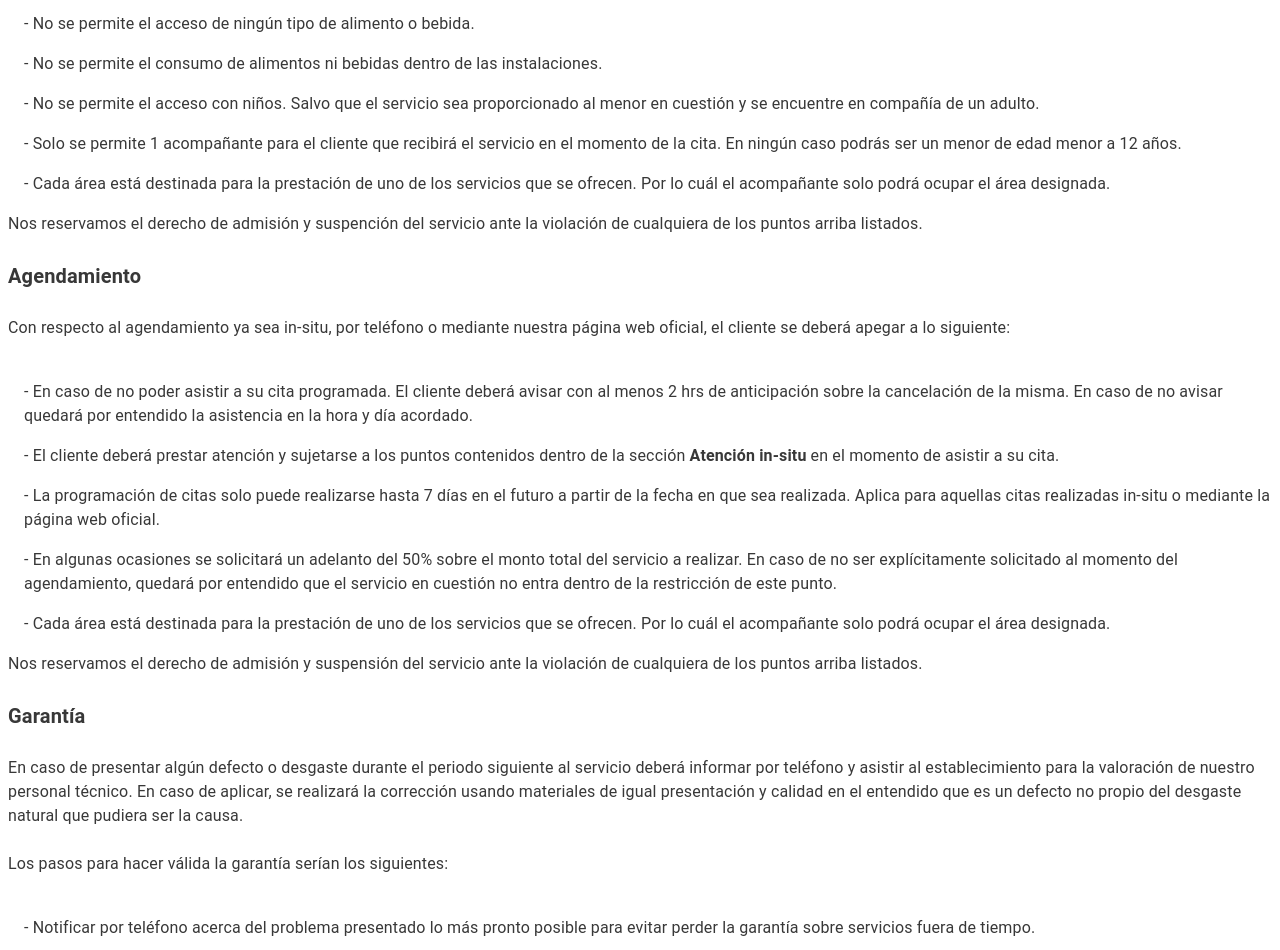
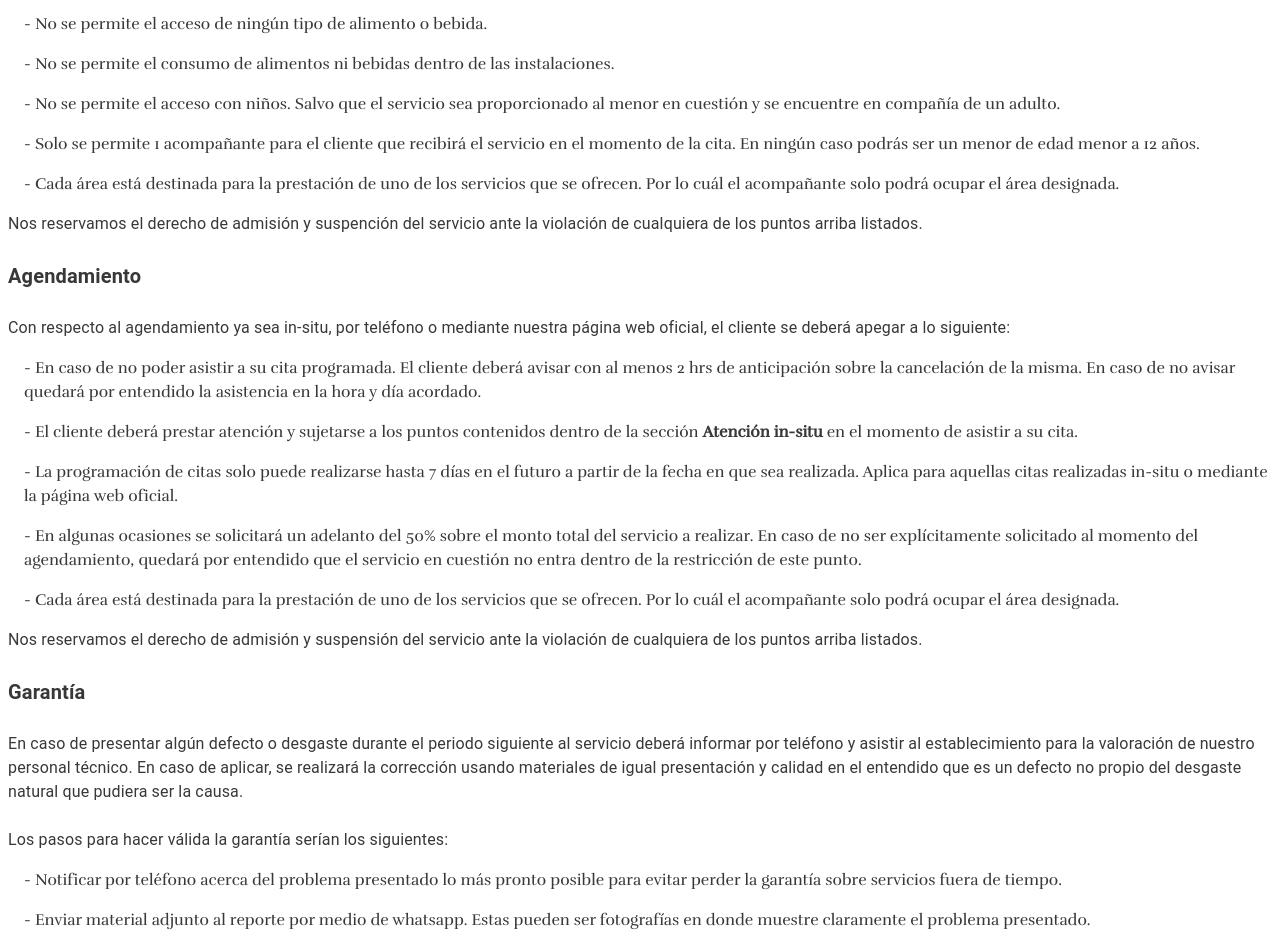
Before and after one commit to salatielosorno/lovely-studio, a Next.js app: page /terms-and-conditions in a window 1280 px wide. Shown: the part 220-1170 px from the top of the page. Built offline with nearby package versions, Linux system fonts and the light colour scheme.

Commit message:
fix(terms-and-conditions): remove nested elements.

```diff
--- a/src/app/terms-and-conditions/page.tsx
+++ b/src/app/terms-and-conditions/page.tsx
@@ -21,19 +21,19 @@ const Page = () => {
             <Typography variant="body1">En Lovely nos esforzamos por brindarle el mejor servicio en la región. Es por ello que creemos fielmente en la necesidad de establecer una lista de lo que no se podrá considerar dentro de nuestros estándares.</Typography>
             <List sx={{ listStyleType: 'disc' }}>
                 <ListItem sx={{ display: 'list-item' }}>
-                    <Typography variant="body1">- No se permite el acceso de ningún tipo de alimento o bebida.</Typography>
+                    - No se permite el acceso de ningún tipo de alimento o bebida.
                 </ListItem>
                 <ListItem sx={{ display: 'list-item' }}>
-                    <Typography variant="body1">- No se permite el consumo de alimentos ni bebidas dentro de las instalaciones.</Typography>
+                    - No se permite el consumo de alimentos ni bebidas dentro de las instalaciones.
                 </ListItem>
                 <ListItem sx={{ display: 'list-item' }}>
-                    <Typography variant="body1">- No se permite el acceso con niños. Salvo que el servicio sea proporcionado al menor en cuestión y se encuentre en compañía de un adulto.</Typography>
+                    - No se permite el acceso con niños. Salvo que el servicio sea proporcionado al menor en cuestión y se encuentre en compañía de un adulto.
                 </ListItem>
                 <ListItem sx={{ display: 'list-item' }}>
-                    <Typography variant="body1">- Solo se permite 1 acompañante para el cliente que recibirá el servicio en el momento de la cita. En ningún caso podrás ser un menor de edad menor a 12 años.</Typography>
+                    - Solo se permite 1 acompañante para el cliente que recibirá el servicio en el momento de la cita. En ningún caso podrás ser un menor de edad menor a 12 años.
                 </ListItem>
                 <ListItem sx={{ display: 'list-item' }}>
-                    <Typography variant="body1">- Cada área está destinada para la prestación de uno de los servicios que se ofrecen. Por lo cuál el acompañante solo podrá ocupar el área designada.</Typography>
+                    - Cada área está destinada para la prestación de uno de los servicios que se ofrecen. Por lo cuál el acompañante solo podrá ocupar el área designada.
                 </ListItem>
             </List>
             <Typography variant="body1">Nos reservamos el derecho de admisión y suspención del servicio ante la violación de cualquiera de los puntos arriba listados.</Typography>
@@ -41,22 +41,21 @@ const Page = () => {
             <Typography sx={{ fontWeight: 'bold' }} variant="h6">Agendamiento</Typography>
             <br />
             <Typography variant="body1">Con respecto al agendamiento ya sea in-situ, por teléfono o mediante nuestra página web oficial, el cliente se deberá apegar a lo siguiente:</Typography>
-            <br />
             <List sx={{ listStyleType: 'disc' }}>
                 <ListItem sx={{ display: 'list-item' }}>
-                    <Typography variant="body1">- En caso de no poder asistir a su cita programada. El cliente deberá avisar con al menos 2 hrs de anticipación sobre la cancelación de la misma. En caso de no avisar quedará por entendido la asistencia en la hora y día acordado.</Typography>
+                    - En caso de no poder asistir a su cita programada. El cliente deberá avisar con al menos 2 hrs de anticipación sobre la cancelación de la misma. En caso de no avisar quedará por entendido la asistencia en la hora y día acordado.
                 </ListItem>
                 <ListItem sx={{ display: 'list-item' }}>
-                    <Typography variant="body1">- El cliente deberá prestar atención y sujetarse a los puntos contenidos dentro de la sección <Typography variant="body1" sx={{ fontWeight: 'bold', display: 'inline-block' }}>Atención in-situ</Typography> en el momento de asistir a su cita.</Typography>
+                    - El cliente deberá prestar atención y sujetarse a los puntos contenidos dentro de la sección <p style={{ fontWeight: 'bold', display: 'inline-block' }}>Atención in-situ</p> en el momento de asistir a su cita.
                 </ListItem>
                 <ListItem sx={{ display: 'list-item' }}>
-                    <Typography variant="body1">- La programación de citas solo puede realizarse hasta 7 días en el futuro a partir de la fecha en que sea realizada. Aplica para aquellas citas realizadas in-situ o mediante la página web oficial.</Typography>
+                    - La programación de citas solo puede realizarse hasta 7 días en el futuro a partir de la fecha en que sea realizada. Aplica para aquellas citas realizadas in-situ o mediante la página web oficial.
                 </ListItem>
                 <ListItem sx={{ display: 'list-item' }}>
-                    <Typography variant="body1">- En algunas ocasiones se solicitará un adelanto del 50% sobre el monto total del servicio a realizar. En caso de no ser explícitamente solicitado al momento del agendamiento, quedará por entendido que el servicio en cuestión no entra dentro de la restricción de este punto.</Typography>
+                    - En algunas ocasiones se solicitará un adelanto del 50% sobre el monto total del servicio a realizar. En caso de no ser explícitamente solicitado al momento del agendamiento, quedará por entendido que el servicio en cuestión no entra dentro de la restricción de este punto.
                 </ListItem>
                 <ListItem sx={{ display: 'list-item' }}>
-                    <Typography variant="body1">- Cada área está destinada para la prestación de uno de los servicios que se ofrecen. Por lo cuál el acompañante solo podrá ocupar el área designada.</Typography>
+                    - Cada área está destinada para la prestación de uno de los servicios que se ofrecen. Por lo cuál el acompañante solo podrá ocupar el área designada.
                 </ListItem>
             </List>
             <Typography variant="body1">Nos reservamos el derecho de admisión y suspensión del servicio ante la violación de cualquiera de los puntos arriba listados.</Typography>
@@ -66,16 +65,15 @@ const Page = () => {
             <Typography variant="body1">En caso de presentar algún defecto o desgaste durante el periodo siguiente al servicio deberá informar por teléfono y asistir al establecimiento para la valoración de nuestro personal técnico. En caso de aplicar, se realizará la corrección usando materiales de igual presentación y calidad en el entendido que es un defecto no propio del desgaste natural que pudiera ser la causa.</Typography>
             <br />
             <Typography variant="body1">Los pasos para hacer válida la garantía serían los siguientes:</Typography>
-            <br />
             <List sx={{ listStyleType: 'disc' }}>
                 <ListItem sx={{ display: 'list-item' }}>
-                    <Typography variant="body1">- Notificar por teléfono acerca del problema presentado lo más pronto posible para evitar perder la garantía sobre servicios fuera de tiempo.</Typography>
+                    - Notificar por teléfono acerca del problema presentado lo más pronto posible para evitar perder la garantía sobre servicios fuera de tiempo.
                 </ListItem>
                 <ListItem sx={{ display: 'list-item' }}>
-                    <Typography variant="body1">- Enviar material adjunto al reporte por medio de whatsapp. Estas pueden ser fotografías en donde muestre claramente el problema presentado.</Typography>
+                    - Enviar material adjunto al reporte por medio de whatsapp. Estas pueden ser fotografías en donde muestre claramente el problema presentado.
                 </ListItem>
                 <ListItem sx={{ display: 'list-item' }}>
-                    <Typography variant="body1">- Una vez que se confirme la posibilidad de hacer válida la garantía. Deberá asistir al establecimiento para el valoramiento por parte del personal técnico y de esta forma poder definir el curso de acción para solucionar su problema.</Typography>
+                    - Una vez que se confirme la posibilidad de hacer válida la garantía. Deberá asistir al establecimiento para el valoramiento por parte del personal técnico y de esta forma poder definir el curso de acción para solucionar su problema.
                 </ListItem>
             </List>
             <br />
```
